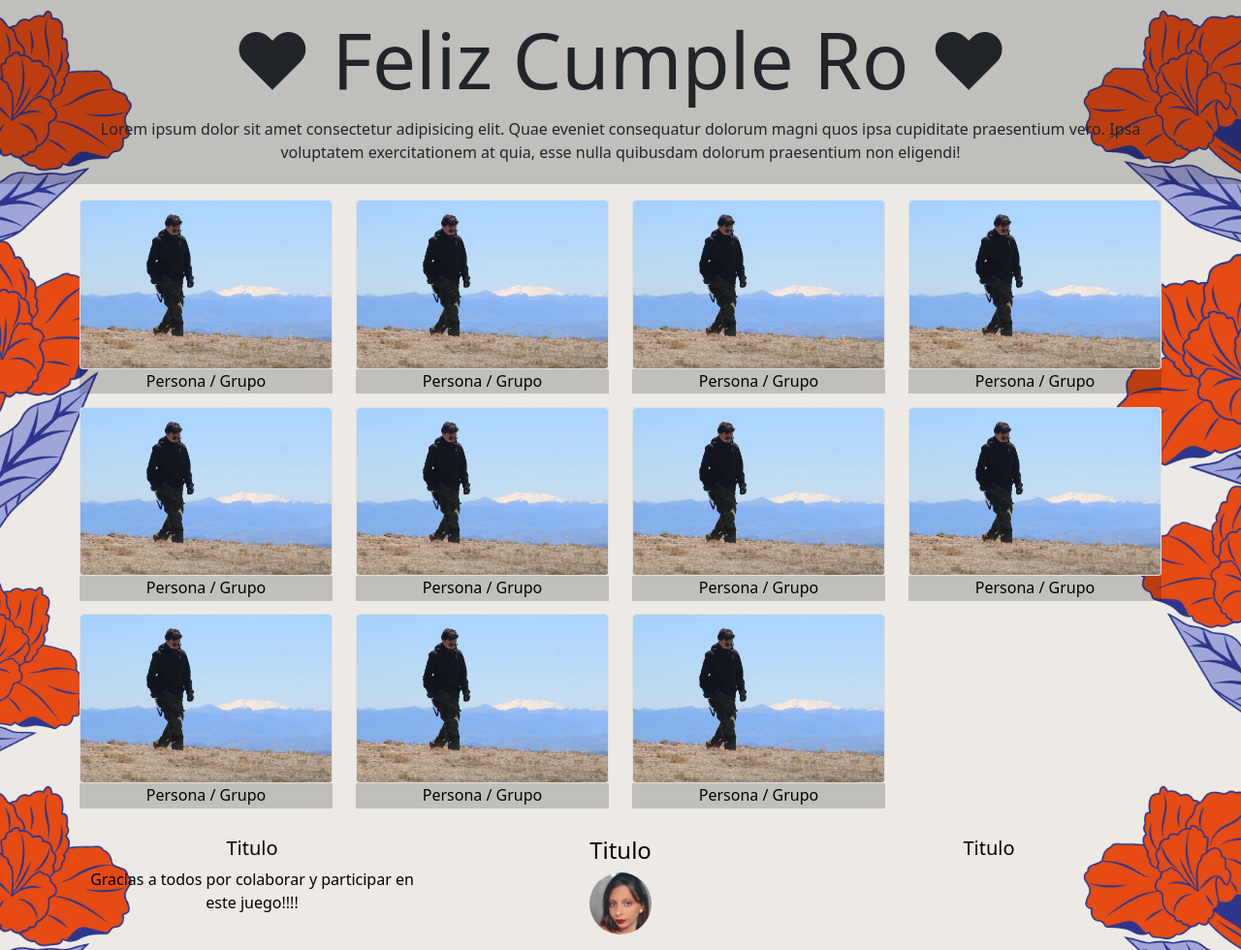
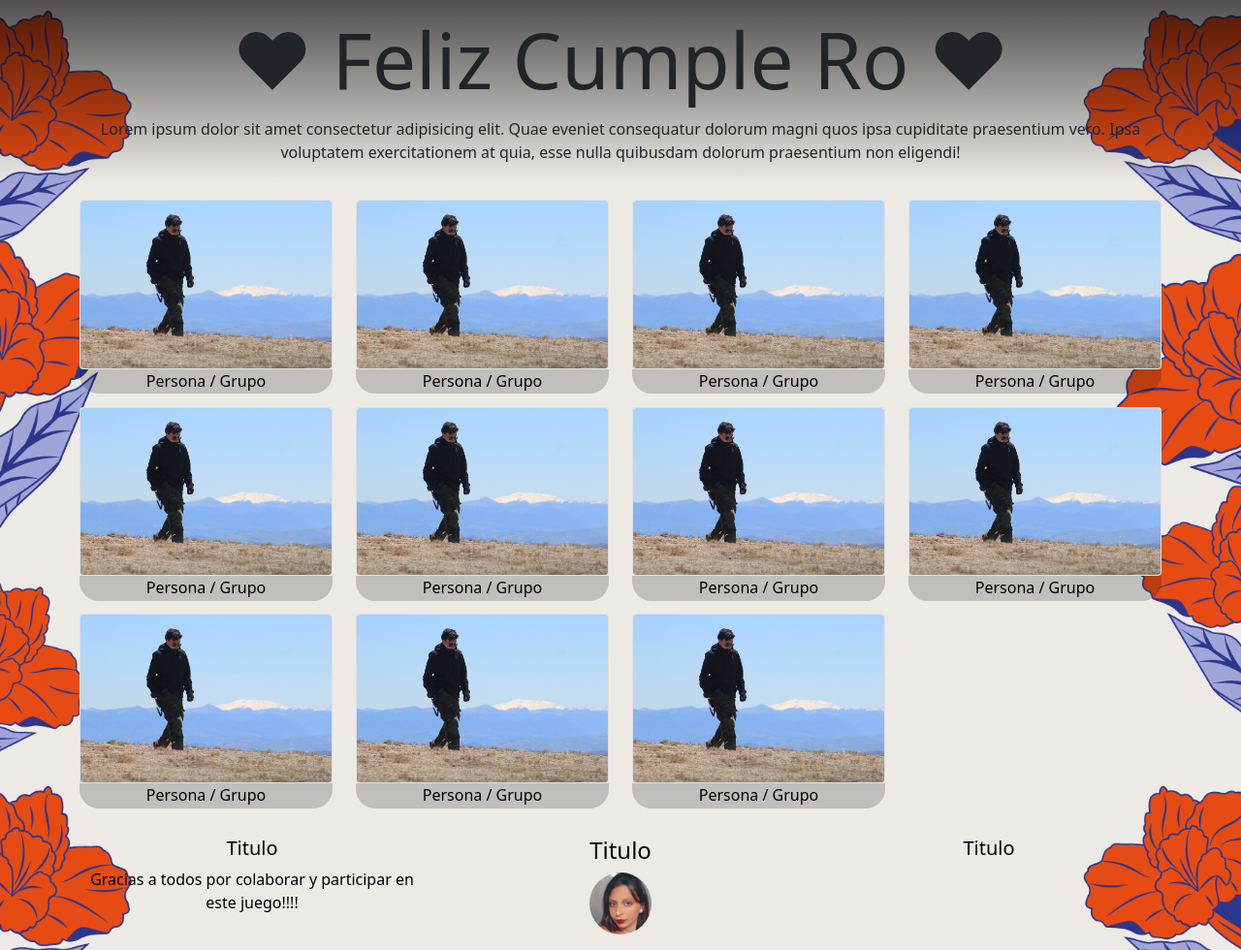
Before and after one commit to Fr4nee/CumpleRo, a website: page index.html in a window 1280 px wide. Shown: the whole page at 97% size. Drawn offline with nearby package versions, Linux system fonts and the light colour scheme.

Commit message:
back header prueba

```diff
--- a/main.scss
+++ b/main.scss
@@ -22,8 +22,10 @@ body {
 header {
     margin-bottom: 1em;
     padding-bottom: 1.3em;
-    background-color: rgba(0, 0, 0, 0.186);
-
+    // background-color: rgba(0, 0, 0, 0.453);
+    background: linear-gradient(to bottom,
+    rgba(0, 0, 0, 0.659),
+    rgba(0, 0, 0, 0));
 }
 h1 {
     margin-top: 1% !important;
@@ -40,7 +42,10 @@ h1 {
     overflow: hidden;
 }
 .cartatxt {
+    border-top-left-radius: 0px 0px !important;
+    border-top-right-radius: 0px 0px !important;
     background-color: rgba(0, 0, 0, 0.186) !important;
+    border-radius: 20px 20px;
     height: 13%;
 }
 img {
@@ -67,4 +72,7 @@ img:hover  {
     body {
         background-image: url(assets/fondo5mediaquery.png);
     }
+    h1 {
+        font-size: 2em !important;
+    }
 }
```
Also changed, not shown: main.css, 1 other file.
